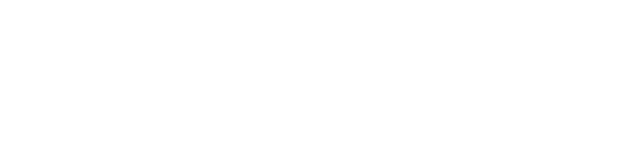
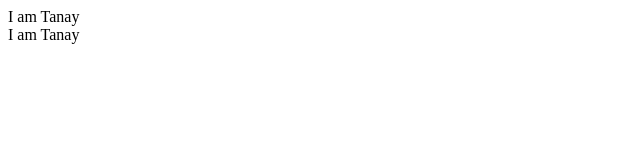
Before and after one commit to tanay123456789/mysecondwebpage, a plain HTML site: page index.html in a window 1280 px wide. Shown: the whole page, without its empty margins (0-640 px from the left). Drawn offline with Linux system fonts and the light colour scheme.

Commit message:
added div tags in html elements

```diff
--- a/index.html
+++ b/index.html
@@ -6,6 +6,7 @@
     <title>Document</title>
 </head>
 <body>
-
+    <div id="#box1">I am Tanay</div>
+    <div id="#box2">I am Tanay</div>
 </body>
 </html>
```
